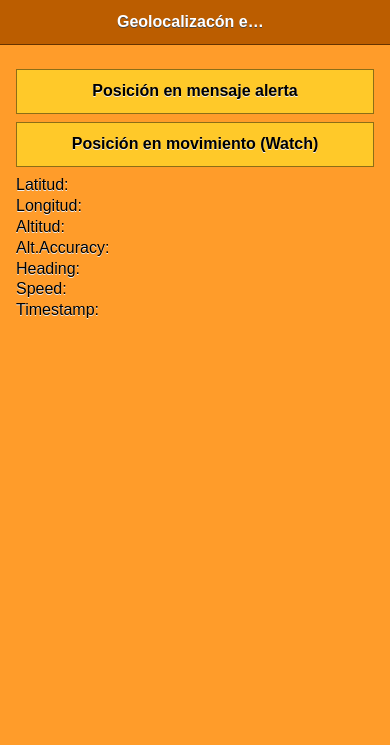
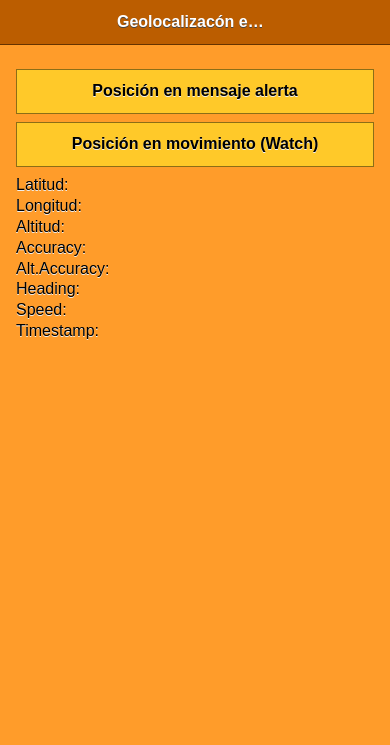
Before and after one commit to DanyaCamacho/app9-git, a plain HTML site: page index.html in a window 390 px wide. Shown: the top 745 px of the page. Drawn offline with Linux system fonts and the light colour scheme; some packages are replaced by stand-ins of ours; files whose address does not match are found by name.

Commit message:
2subida
2subida

```diff
--- a/index.html
+++ b/index.html
@@ -35,8 +35,9 @@
 <div>Latitud: <span id="latitud"></span></div>
 <div>Longitud: <span id="longitud"></span></div>
 <div>Altitud: <span id="altitud"></span></div>
+<div>Accuracy: <span id="accuracy"></span></div>
 <div>Alt.Accuracy: <span id="aaccuracy"></span></div>
-<div>Heading: <span id="heading"></span></div>
+<div>Heading: <span id="headingg"></span></div>
 <div>Speed: <span id="speed"></span></div>
 <div>Timestamp: <span id="timestamp"></span></div>
 
--- a/js/acciones.js
+++ b/js/acciones.js
@@ -1,5 +1,3 @@
-// JavaScript Document
-
 $(document).ready(function(e) {
     document.addEventListener("deviceready", onDeviceReady,false);
 
@@ -23,7 +21,7 @@ $(document).ready(function(e) {
 			}
 
 			var watchID = navigator.geolocation.getCurrentPosition(onSucces,onError,options);
-			function onSucess(position) {
+			function onSucess(position){
 
 				alert('Latitude:'		+position.coords.latitude		+'\n'+
 				'Longitude:'		+position.coords.longitude		+'\n'+
@@ -47,7 +45,7 @@ $(document).ready(function(e) {
 		}
 
 		var watchID=navigator.geolocation.watchPosition(onSucess,onError,options);
-		function onSucess(position){
+		function onSuccess(position){
 		$('#latitud').html(position.latitude);
 		$('#longitud').html(position.longitude);
 		$('#altitud').html(position.altitude);
```
